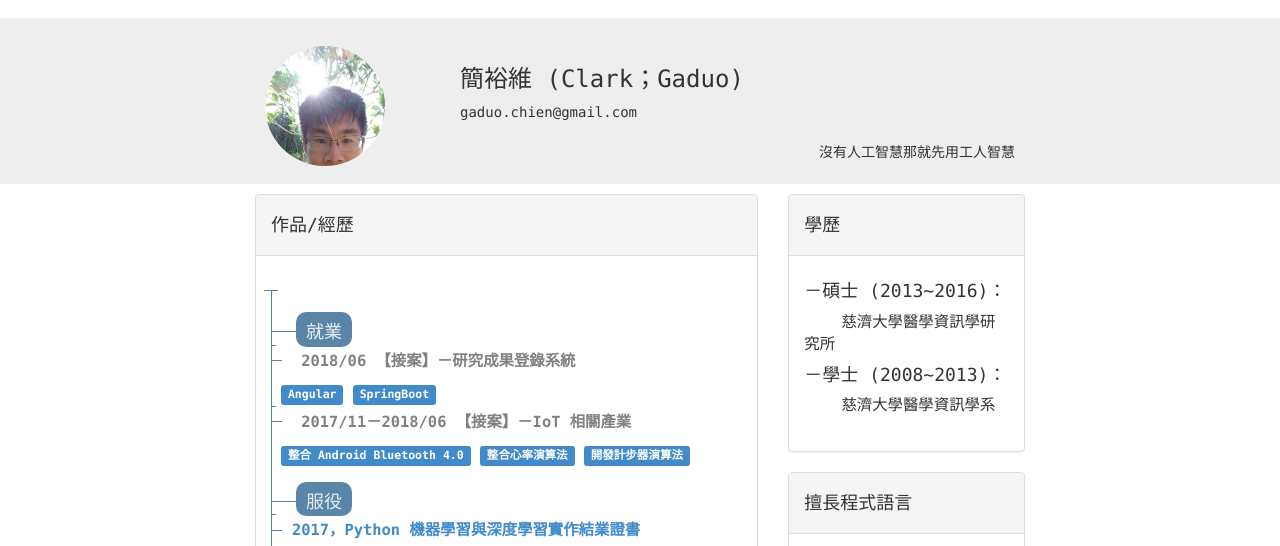
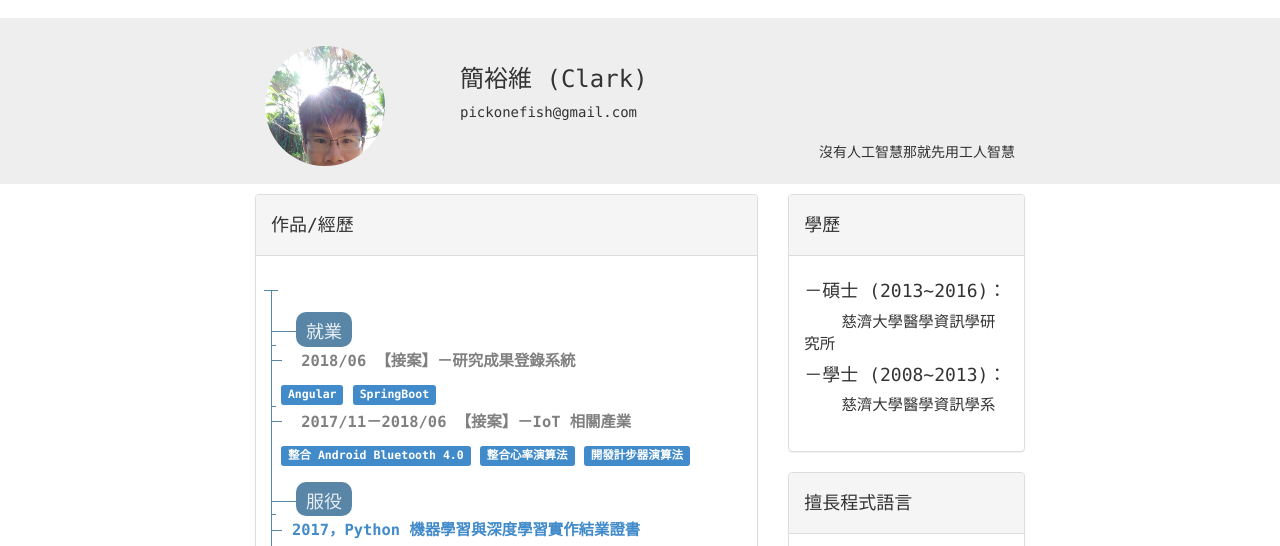
Before and after one commit to pickonefish/pickonefish.github.io, a plain HTML site: page index.html in a window 1280 px wide. Shown: the part 64-610 px from the top of the page. Drawn offline with Linux system fonts and the light colour scheme; a script that the page names is missing.

Commit message:
更新 mail

```diff
--- a/index.html
+++ b/index.html
@@ -74,8 +74,8 @@
 						<!-- wordpress / Gravatar -->
 					</div>
 					<div class="col-md-6">
-						<h3>簡裕維 (Clark；Gaduo)</h3>
-						gaduo.chien@gmail.com
+						<h3>簡裕維 (Clark)</h3>
+						pickonefish@gmail.com
 						<br/><br/>
 						<div class="text-right">沒有人工智慧那就先用工人智慧</div>
 					</div>
```
